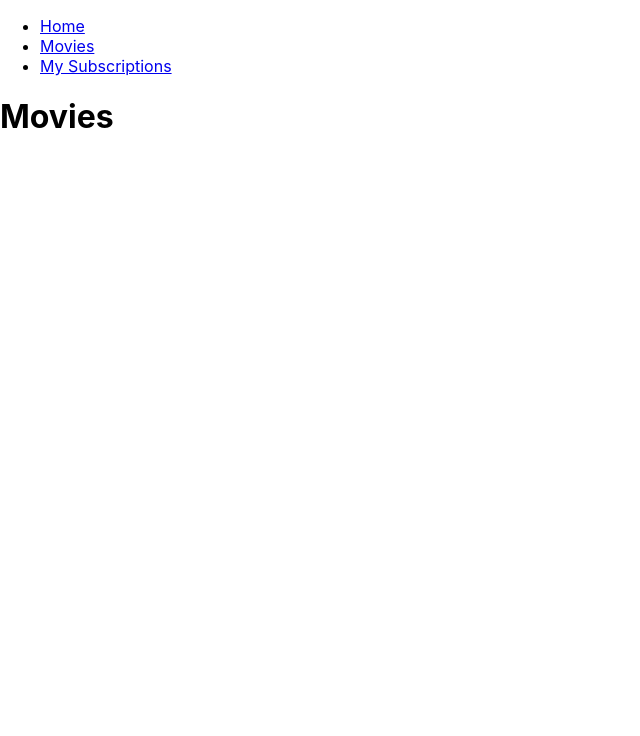
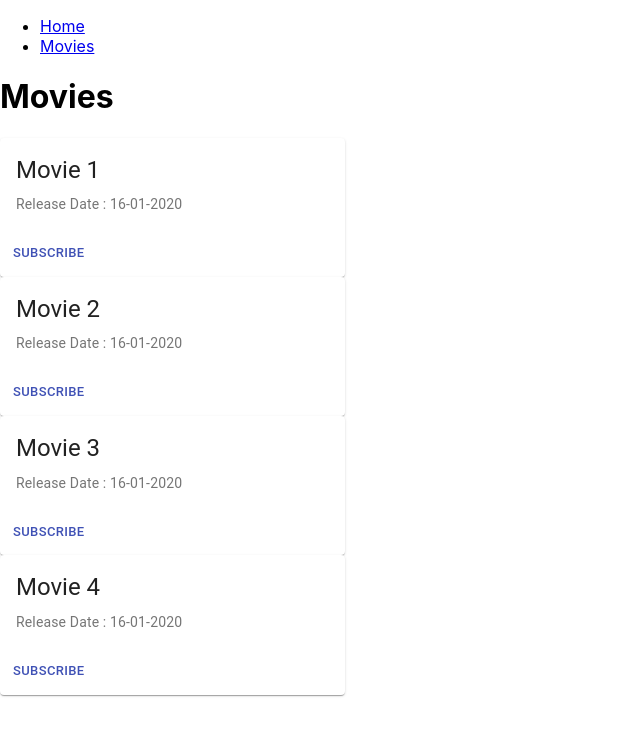
Before and after one commit to sheepreak/Movies-Times-API, a React (Create React App) app in the folder client/: page /movies in a window 1280 px wide. Shown: the top 736 px of the page, without its empty margins (0-640 px from the left). Built offline with nearby package versions, Linux system fonts and the light colour scheme.

Commit message:
added list and styles to front end list

```diff
--- a/client/package.json
+++ b/client/package.json
@@ -3,6 +3,8 @@
   "version": "0.1.0",
   "private": true,
   "dependencies": {
+    "@material-ui/core": "^4.8.3",
+    "@material-ui/icons": "^4.5.1",
     "@testing-library/jest-dom": "^4.2.4",
     "@testing-library/react": "^9.4.0",
     "@testing-library/user-event": "^7.2.1",
--- a/client/src/components/movies.js
+++ b/client/src/components/movies.js
@@ -1,8 +1,12 @@
 import React from "react";
+import MoviesList from './movies/MoviesList'
 
 class Movies extends React.Component {
 	render() {
-		return <h1>Movies</h1>
+		return <React.Fragment>
+			<h1>Movies</h1>
+			<MoviesList />
+		</React.Fragment>
 	}
 }
 
--- /dev/null
+++ b/client/src/components/movies/Movie.js
@@ -0,0 +1,43 @@
+import React from "react";
+// import { makeStyles } from '@material-ui/core/styles';
+import Card from "@material-ui/core/Card";
+import CardActionArea from "@material-ui/core/CardActionArea";
+// import CardMedia from "@material-ui/core/CardMedia";
+import CardContent from "@material-ui/core/CardContent";
+import Typography from "@material-ui/core/Typography";
+import CardActions from "@material-ui/core/CardActions";
+import Button from "@material-ui/core/Button";
+import './movies.css';
+
+class Movie extends React.Component {
+
+
+	render() {
+		return <React.Fragment>
+			<Card className={'card'}>
+				<CardActionArea>
+					{/*<CardMedia*/}
+					{/*	className={classes.media}*/}
+					{/*	image="/static/images/cards/contemplative-reptile.jpg"*/}
+					{/*	title="Contemplative Reptile"*/}
+					{/*/>*/}
+					<CardContent>
+						<Typography gutterBottom variant="h5" component="h2">
+							{this.props.name}
+						</Typography>
+						<Typography variant="body2" color="textSecondary" component="p">
+							Release Date : {this.props.release_date}
+						</Typography>
+					</CardContent>
+				</CardActionArea>
+				<CardActions>
+					<Button size="small" color="primary">
+						Subscribe
+					</Button>
+				</CardActions>
+			</Card>
+		</React.Fragment>
+	}
+}
+
+export default Movie;
--- /dev/null
+++ b/client/src/components/movies/MoviesList.js
@@ -0,0 +1,16 @@
+import React from "react";
+import Movie from "./Movie";
+import moment from "moment";
+
+class MoviesList extends React.Component {
+	render() {
+		return <React.Fragment>
+			<Movie name={'Movie 1'} release_date={moment.utc().format('DD-MM-YYYY')}/>
+			<Movie name={'Movie 2'} release_date={moment.utc().format('DD-MM-YYYY')}/>
+			<Movie name={'Movie 3'} release_date={moment.utc().format('DD-MM-YYYY')}/>
+			<Movie name={'Movie 4'} release_date={moment.utc().format('DD-MM-YYYY')}/>
+		</React.Fragment>
+	}
+}
+
+export default MoviesList;
--- /dev/null
+++ b/client/src/components/movies/movies.css
@@ -0,0 +1,7 @@
+.card {
+    width: 345px;
+}
+
+.media {
+    height: 140px;
+}
--- a/client/src/index.js
+++ b/client/src/index.js
@@ -18,9 +18,6 @@ const routing = (
 			<li>
 				<Link to="/movies">Movies</Link>
 			</li>
-			<li>
-				<Link to="/subscriptions">My Subscriptions</Link>
-			</li>
 		</ul>
 		<Switch>
 			<Route exact path="/" component={App} />
```
Also changed, not shown: 1 other file (tests, documents, lock files or other folders).
